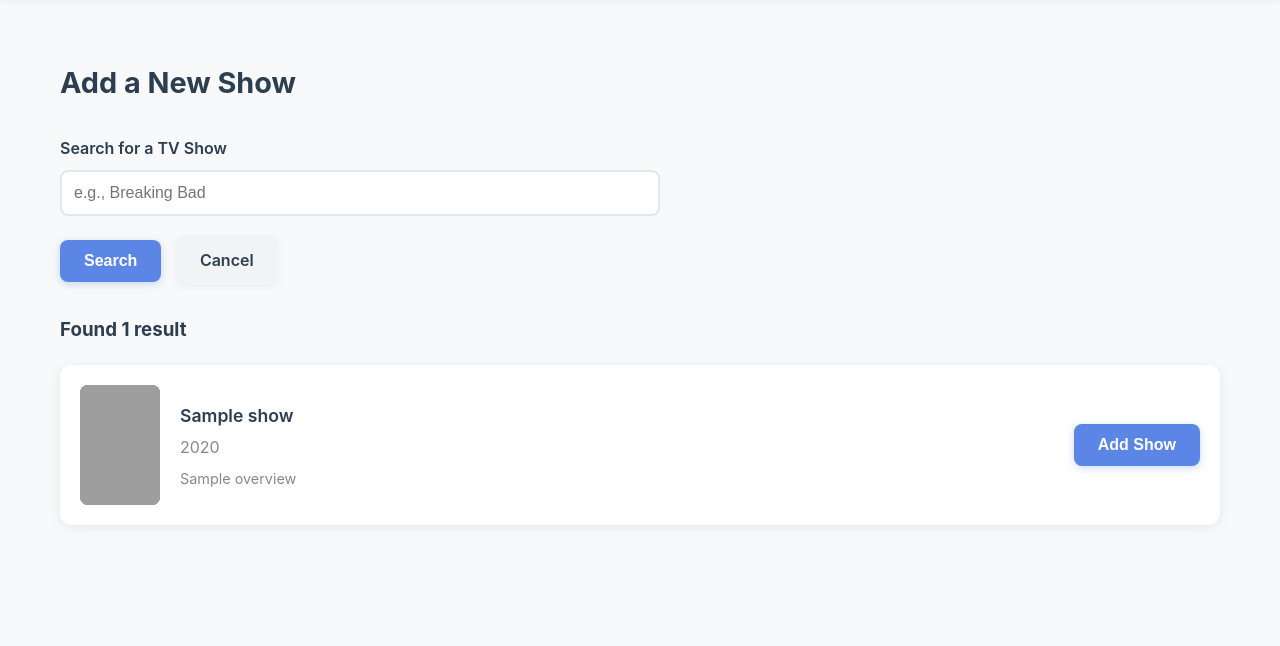
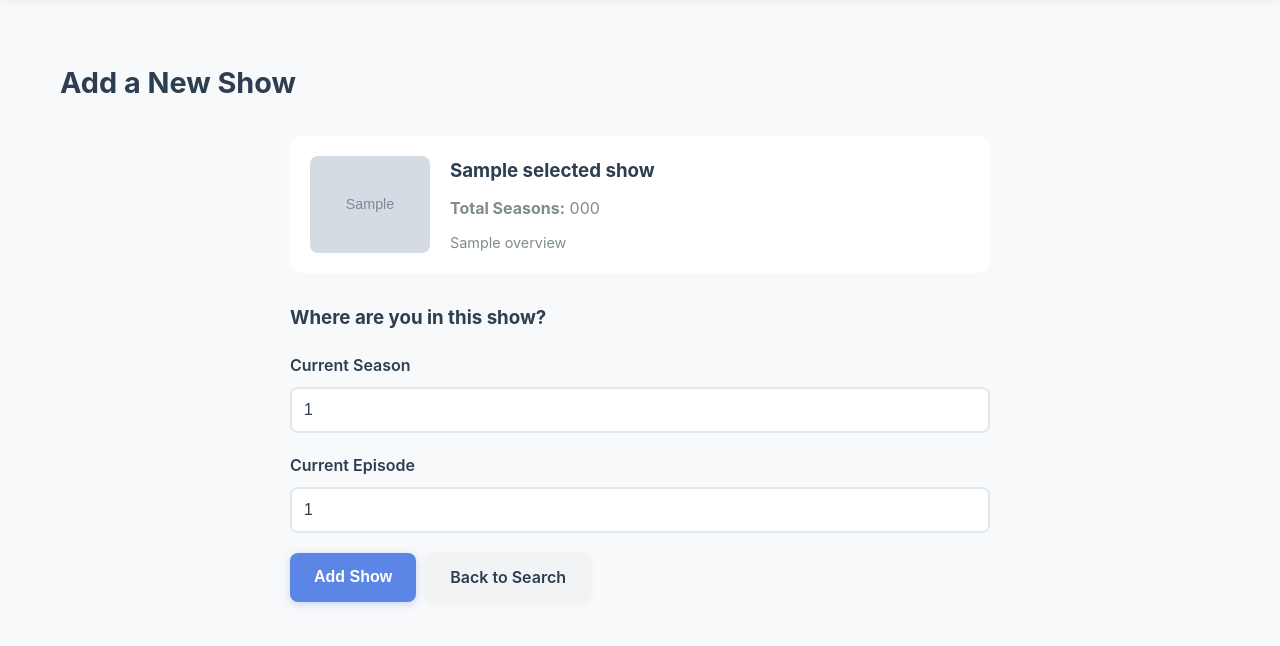
Before and after one commit to kobrien-data/tv-show-tracker, a Flask app: template templates/add_show.html in a window 1280 px wide. Shown: the part 91-737 px from the top of the page. Run offline with Flask 3, Linux system fonts and the light colour scheme; the template is opened without the code that fills it: most values are stand-ins (such as "Sample title", 1, 10 or a date in 2020); grey boxes marked "Sample" are stand-in pictures; grey boxes are pictures that could not be loaded.

Commit message:
fixed add show bug

```diff
--- a/app.py
+++ b/app.py
@@ -9,12 +9,6 @@ app = Flask(__name__)
 # MongoDB setup
 client = MongoClient(MONGODB_URI, tls=True,
     tlsAllowInvalidCertificates=True)
-
-try:
-    client.admin.command('ping')
-    print("Pinged your deployment. You successfully connected to MongoDB!")
-except Exception as e:
-    print(e)
 db = client['tv_tracker']
 shows_collection = db['shows']
 
@@ -30,8 +24,12 @@ def add_show():
     if request.method == 'GET':
         return render_template('add_show.html')
 
-    # Handle search
+    print("=== DEBUG ===")
+    print("Form data:", dict(request.form))
+
+    # Handle search - FIRST IF
     if 'search' in request.form:
+        print("Handling search...")
         search_query = request.form.get('query')
         encoded_query = quote(search_query)
         url = f"https://api.themoviedb.org/3/search/tv?query={encoded_query}&api_key={TMDB_API_KEY}"
@@ -41,28 +39,54 @@ def add_show():
 
         return render_template('add_show.html', results=data.get('results', []), search_query=search_query)
 
-    # Handle adding selected show
-    if 'add_show' in request.form:
+    # Handle selecting a show - ELIF (not if!)
+    elif 'select_show' in request.form:
+        print("Handling select_show...")
         show_id = request.form.get('show_id')
         show_name = request.form.get('show_name')
+
+        print(f"Selected: {show_name} (ID: {show_id})")
 
         # Get detailed info
         detail_url = f"https://api.themoviedb.org/3/tv/{show_id}?api_key={TMDB_API_KEY}"
         detail_response = requests.get(detail_url)
         detail_data = detail_response.json()
 
-        # Prepare show data
+        # Prepare show info to pass to template
         poster_path = detail_data.get('poster_path')
         poster_url = f"https://image.tmdb.org/t/p/w342{poster_path}" if poster_path else None
 
+        show_info = {
+            'id': show_id,
+            'name': show_name,
+            'number_of_seasons': detail_data.get('number_of_seasons', 0),
+            'poster_url': poster_url,
+            'overview': detail_data.get('overview', '')
+        }
+
+        print("Returning template with selected_show...")
+        return render_template('add_show.html', selected_show=show_info)
+
+    # Handle final add with season/episode - ELIF (not if!)
+    elif 'confirm_add' in request.form:
+        print("Handling confirm_add...")
+        show_id = request.form.get('show_id')
+        show_name = request.form.get('show_name')
+        poster_url = request.form.get('poster_url')
+        overview = request.form.get('overview')
+        number_of_seasons = int(request.form.get('number_of_seasons'))
+        current_season = int(request.form.get('current_season'))
+        current_episode = int(request.form.get('current_episode'))
+
+        # Prepare show data
         show_data = {
             'name': show_name,
             'tmdb_id': show_id,
-            'number_of_seasons': detail_data.get('number_of_seasons', 0),
-            'current_season': 1,
-            'current_episode': 1,
-            'poster_url': poster_url,
-            'overview': detail_data.get('overview', '')
+            'number_of_seasons': number_of_seasons,
+            'current_season': current_season,
+            'current_episode': current_episode,
+            'poster_url': poster_url if poster_url else None,
+            'overview': overview
         }
 
         # Save to MongoDB
@@ -74,6 +98,7 @@ def add_show():
 
         return redirect(url_for('index'))
 
+    # If nothing matched
     return redirect(url_for('add_show'))
 
 @app.route('/update/<show_name>', methods=['GET', 'POST'])
@@ -107,4 +132,4 @@ def delete_show(show_name):
     return redirect(url_for('index'))
 
 if __name__ == '__main__':
-    app.run(debug=True, port=5003)
+    app.run(debug=True, port=5000)
--- a/templates/add_show.html
+++ b/templates/add_show.html
@@ -5,6 +5,8 @@
 {% block content %}
 <h2 style="font-size: 1.8rem; margin-bottom: 30px;">Add a New Show</h2>
 
+<!-- Search Form -->
+{% if not selected_show %}
 <form method="POST" style="max-width: 600px;">
     <div class="form-group">
         <label for="query">Search for a TV Show</label>
@@ -14,8 +16,65 @@
     <button type="submit" name="search" class="btn">Search</button>
     <a href="{{ url_for('index') }}" class="btn btn-secondary" style="margin-left: 10px;">Cancel</a>
 </form>
+{% endif %}
 
-{% if results is defined %}
+<!-- Season/Episode Selection Form -->
+{% if selected_show %}
+<div style="max-width: 700px; margin: 0 auto;">
+    <div style="display: flex; gap: 20px; margin-bottom: 30px; padding: 20px; background: var(--bg-secondary); border-radius: 12px;">
+        {% if selected_show.poster_url %}
+            <img src="{{ selected_show.poster_url }}" alt="{{ selected_show.name }}"
+                 style="width: 120px; border-radius: 8px;">
+        {% else %}
+            <div style="width: 120px; height: 180px; background: var(--bg-hover); border-radius: 8px; display: flex; align-items: center; justify-content: center; font-size: 3rem;">
+                📺
+            </div>
+        {% endif %}
+
+        <div style="flex: 1;">
+            <h3 style="margin-bottom: 10px;">{{ selected_show.name }}</h3>
+            <div style="color: var(--text-secondary); margin-bottom: 10px;">
+                <strong>Total Seasons:</strong> {{ selected_show.number_of_seasons }}
+            </div>
+            {% if selected_show.overview %}
+                <div style="color: var(--text-secondary); font-size: 0.9rem; line-height: 1.5;">
+                    {{ selected_show.overview[:200] }}{% if selected_show.overview|length > 200 %}...{% endif %}
+                </div>
+            {% endif %}
+        </div>
+    </div>
+
+    <form method="POST">
+        <input type="hidden" name="show_id" value="{{ selected_show.id }}">
+        <input type="hidden" name="show_name" value="{{ selected_show.name }}">
+        <input type="hidden" name="poster_url" value="{{ selected_show.poster_url if selected_show.poster_url else '' }}">
+        <input type="hidden" name="overview" value="{{ selected_show.overview }}">
+        <input type="hidden" name="number_of_seasons" value="{{ selected_show.number_of_seasons }}">
+
+        <h3 style="margin-bottom: 20px;">Where are you in this show?</h3>
+
+        <div class="form-group">
+            <label for="current_season">Current Season</label>
+            <input type="number" id="current_season" name="current_season"
+                   min="1" max="{{ selected_show.number_of_seasons }}" value="1" required>
+        </div>
+
+        <div class="form-group">
+            <label for="current_episode">Current Episode</label>
+            <input type="number" id="current_episode" name="current_episode"
+                   min="1" value="1" required>
+        </div>
+
+        <div style="display: flex; gap: 10px;">
+            <button type="submit" name="confirm_add" class="btn">Add Show</button>
+            <a href="{{ url_for('add_show') }}" class="btn btn-secondary">Back to Search</a>
+        </div>
+    </form>
+</div>
+{% endif %}
+
+<!-- Search Results -->
+{% if results is defined and not selected_show %}
     {% if results %}
         <div class="search-results">
             <h3 style="margin-bottom: 20px; color: var(--text-primary);">
@@ -50,7 +109,7 @@
                 <form method="POST">
                     <input type="hidden" name="show_id" value="{{ show.id }}">
                     <input type="hidden" name="show_name" value="{{ show.original_name }}">
-                    <button type="submit" name="add_show" class="btn">Add Show</button>
+                    <button type="submit" name="select_show" class="btn">Select</button>
                 </form>
             </div>
             {% endfor %}
```
